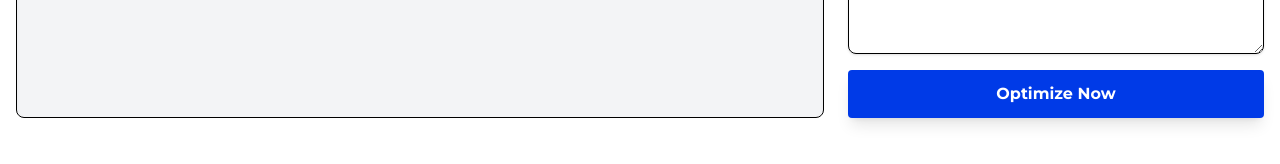
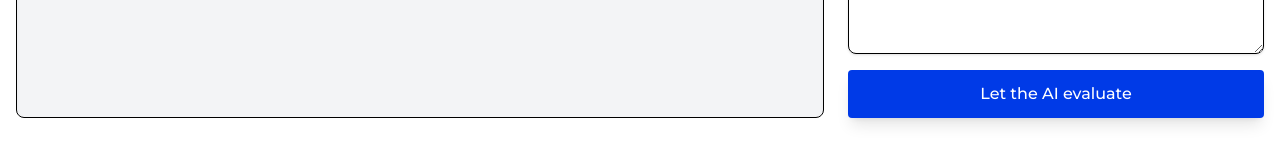
Before and after one commit to khangnguyen0810/AI-Resume-Builder, a React (Vite) app in the folder client/: page /optimize in a window 1280 px wide. Shown: the part 616-780 px from the top of the page. Built offline with nearby package versions, Linux system fonts and the light colour scheme.

Commit message:
change message

```diff
--- a/client/src/components/Optimizer.tsx
+++ b/client/src/components/Optimizer.tsx
@@ -36,11 +36,11 @@ const Optimizer = () => {
                     <textarea
                         className="flex-1 rounded-lg border p-4 shadow-sm focus:border-red-500 focus:ring-1 focus:ring-red-500"
                         placeholder="Paste the job description here..."
-                        value={jd}
+                        // value={jd}
                         onChange={(e) => setJd(e.target.value)}
                     />
-                    <button className="font-montserrat rounded bg-[#003ae7] py-3 font-bold text-white shadow-lg transition-transform hover:scale-105">
-                        Optimize Now
+                    <button className="font-montserrat rounded bg-[#003ae7] py-3 font-medium text-white shadow-lg transition-transform hover:scale-105">
+                        Let the AI evaluate
                     </button>
                 </div>
             </div>
```
